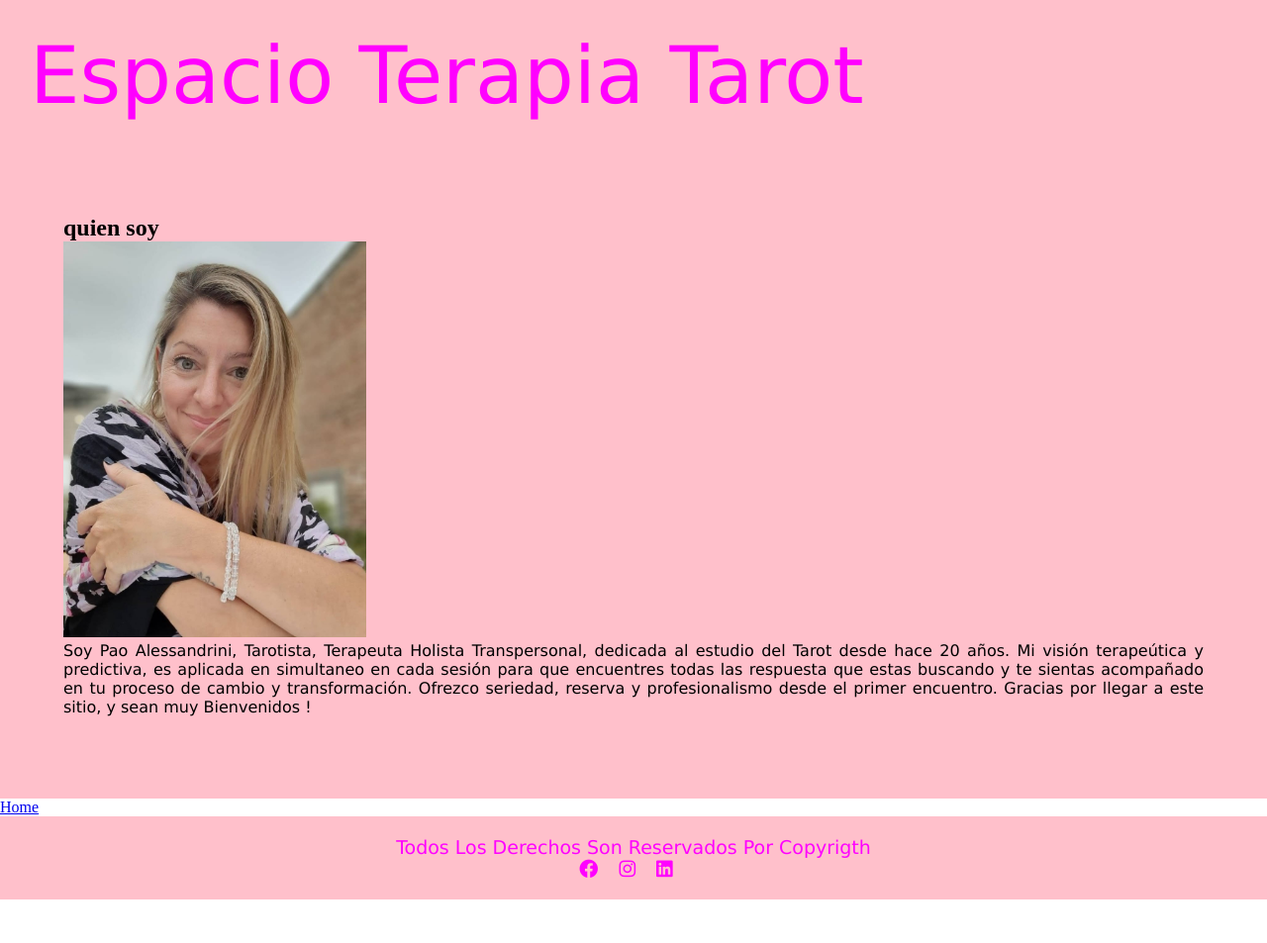
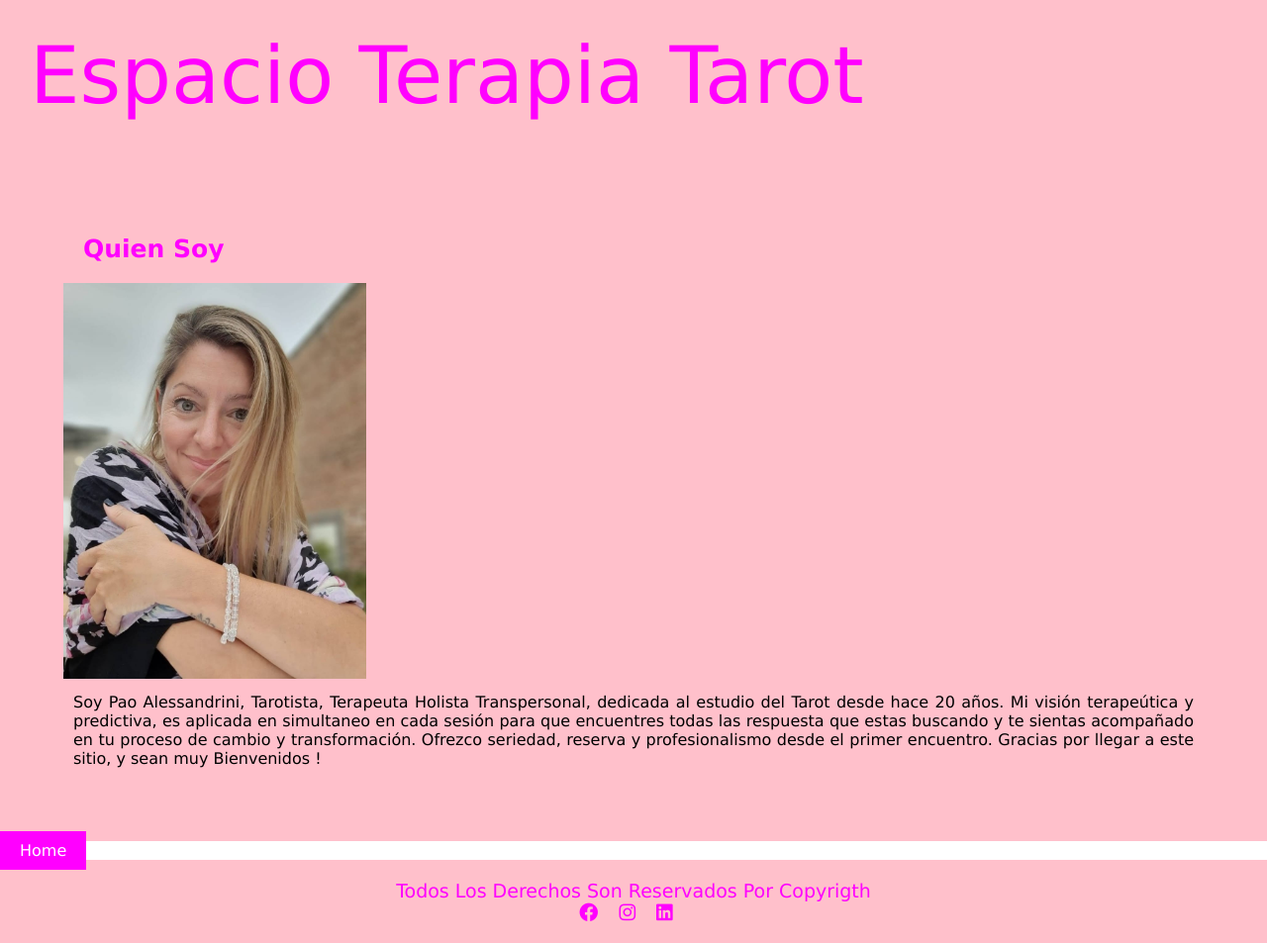
Before and after one commit to cfernetti/FernettiProyecto2, a plain HTML site: page paginas/quien soy.html in a window 1280 px wide. Shown: the whole page at 99% size. Before the commit the page ends 909 px from the top, so only its background shows below. Drawn offline with Linux system fonts and the light colour scheme.

Commit message:
se completan las otras dos paginas

```diff
--- a/estilos/estilos.css
+++ b/estilos/estilos.css
@@ -10,14 +10,12 @@ header{
     background-color: pink;
     display: flex;
     color: fuchsia;
-    font-size: 70px;
     text-transform: capitalize;
     padding: 20px;
-    /*font-family: Verdana, Geneva, Tahoma, sans-serif;*/
+    font-family: Verdana, Geneva, Tahoma, sans-serif;
 }
 
 .logo{
-    float: center;
     font-size: 80px;
     font-family: Verdana, Geneva, Tahoma, sans-serif;
     padding: 10px;
@@ -26,7 +24,6 @@ header{
 ul li{
     list-style: none;
     display: inline;
-    /*float: right;*/
 }
 
 ul a{
@@ -34,22 +31,20 @@ ul a{
     text-decoration: none;
     text-transform: capitalize;
     font-family: Verdana, Geneva, Tahoma, sans-serif;
-    float: right;
     font-size: 19px;
     padding: 10px;
-    position: ;
+    position
 }
 
 ul li :hover{
     color: black;
-
 }
 
 main{
     height: auto;
     width: 100%;
     background-color: pink;
-    /*background-position: center;*/
+    background-position: center;
     padding: 5%;
 }
 
@@ -61,15 +56,32 @@ main{
     text-align:justify;
 }
 
-
-
 .gal{
     width: 100%;
     border: 2px solid fuchsia;
     padding: 0px;
-
 }
 
+.boton{
+    background-color: fuchsia;
+    padding: 10px 20px;
+    color: white;
+    text-decoration: none;
+    font-family: Verdana, Geneva, Tahoma, sans-serif;
+}
+
+.boton:hover{
+    color: black;
+}
+
+h1{
+    color: fuchsia;
+    text-align: left;
+    padding: 20px;
+    font-size: 25px;
+    text-transform: capitalize;
+    font-family: Verdana, Geneva, Tahoma, sans-serif;
+}
 
 h2{
     background-color: pink;
@@ -149,23 +161,14 @@ footer a{
 }
 
 
-
-
 @media only screen and (min-width:480px){
     .galeria{
         grid-template-columns: 1fr 1fr;
         grid-template-rows: repeat(4, 200px);
     }
 
-    .nosotros{
-        display: flex;
-    }
-
-    .nleft, .nright{
-        width: 50%;
 }
 
-}
 @media only screen and (min-width:768px) and (max-width:1024px){
     .galeria{
         grid-template-columns: repeat(3, 1fr)
--- a/paginas/quien soy.html
+++ b/paginas/quien soy.html
@@ -20,7 +20,7 @@
             <h1>quien soy</h1>
         </section>
         <img src="../img/img-Pao.jpeg" alt="fotopao" height="400" width="auto">
-        <asid class="parrafo">
+        <section class="parrafo">
             <p>Soy Pao Alessandrini, Tarotista, Terapeuta Holista Transpersonal, dedicada al estudio del Tarot desde
                 hace 20 años.
                 Mi visión terapeútica y predictiva, es aplicada en simultaneo en cada sesión para que encuentres todas
@@ -28,9 +28,9 @@
                 te sientas acompañado en tu proceso de cambio y transformación. Ofrezco seriedad, reserva y
                 profesionalismo desde el primer encuentro.
                 Gracias por llegar a este sitio, y sean muy Bienvenidos !</p>
-        </asid>
+        </section>
     </main>
-    <a href="../index.html">Home</a>
+    <a class="boton"href="../index.html">Home</a>
     <footer>
         <p>todos los derechos son reservados por copyrigth</p>
         <div class="redes">
```
Also changed, not shown: index.html (+2 -2 lines), paginas/servicios.html (+3 -3 lines).
